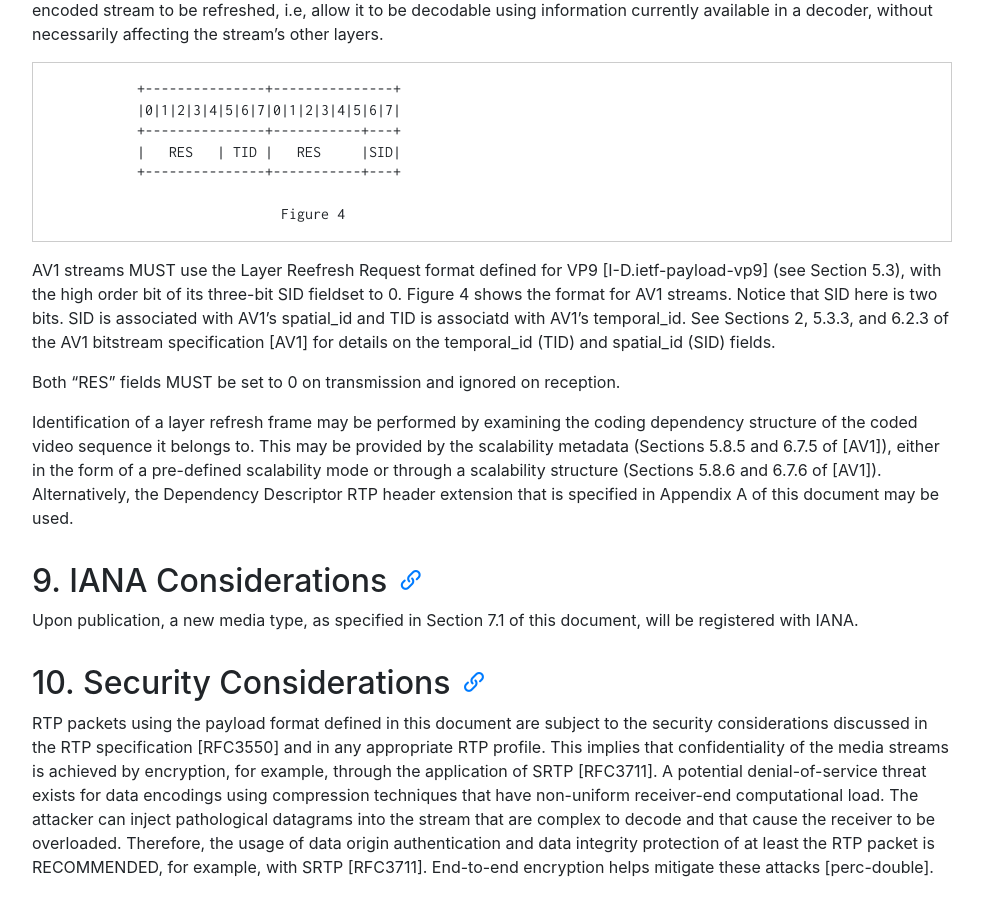
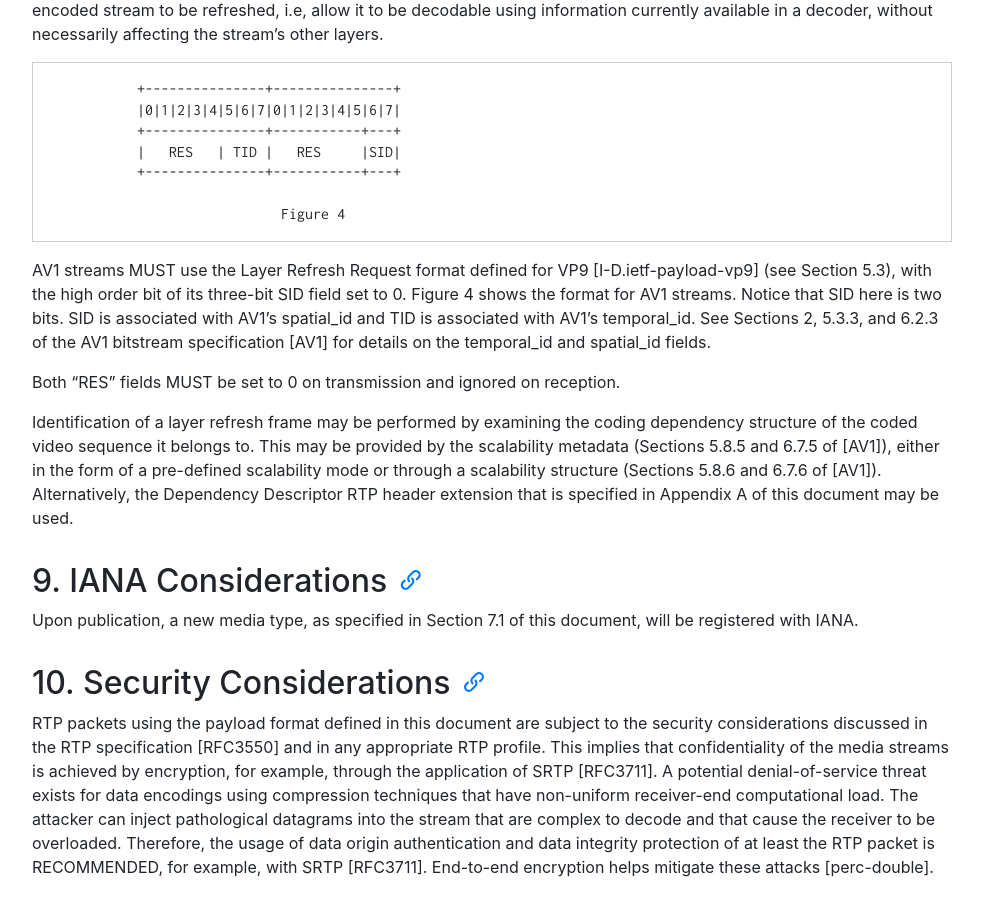
Before and after one commit to AOMediaCodec/av1-rtp-spec, a Jekyll site: the page built from index.md, in a window 1280 px wide and 900 px high, scrolled down 13612 px. Shown: the whole window, without its empty margins (53-1036 px from the left). Built offline with Jekyll 4.4.1, drawn with Linux system fonts in a browser that asks for light colours; nearby versions of some CDN libraries.

Commit message:
Update av1-rtp-spec.md

```diff
--- a/av1-rtp-spec.md
+++ b/av1-rtp-spec.md
@@ -571,11 +571,11 @@
 
                                  Figure 4
 
-   AV1 streams MUST use the Layer Reefresh Request format defined for VP9 [I-D.ietf-payload-vp9]
-   (see Section 5.3), with the high order bit of its three-bit SID fieldset to 0. Figure 4 shows the
+   AV1 streams MUST use the Layer Refresh Request format defined for VP9 [I-D.ietf-payload-vp9]
+   (see Section 5.3), with the high order bit of its three-bit SID field set to 0. Figure 4 shows the
    format for AV1 streams. Notice that SID here is two bits.  SID is associated with AV1's spatial_id
-   and TID is associatd with AV1's temporal_id. See Sections 2, 5.3.3, and 6.2.3 of the AV1 bitstream
-   specification [AV1] for details on the temporal_id (TID) and spatial_id (SID) fields.
+   and TID is associated with AV1's temporal_id. See Sections 2, 5.3.3, and 6.2.3 of the AV1 bitstream
+   specification [AV1] for details on the temporal_id and spatial_id fields.
 
    Both "RES" fields MUST be set to 0 on transmission and ignored on reception.
 
```
